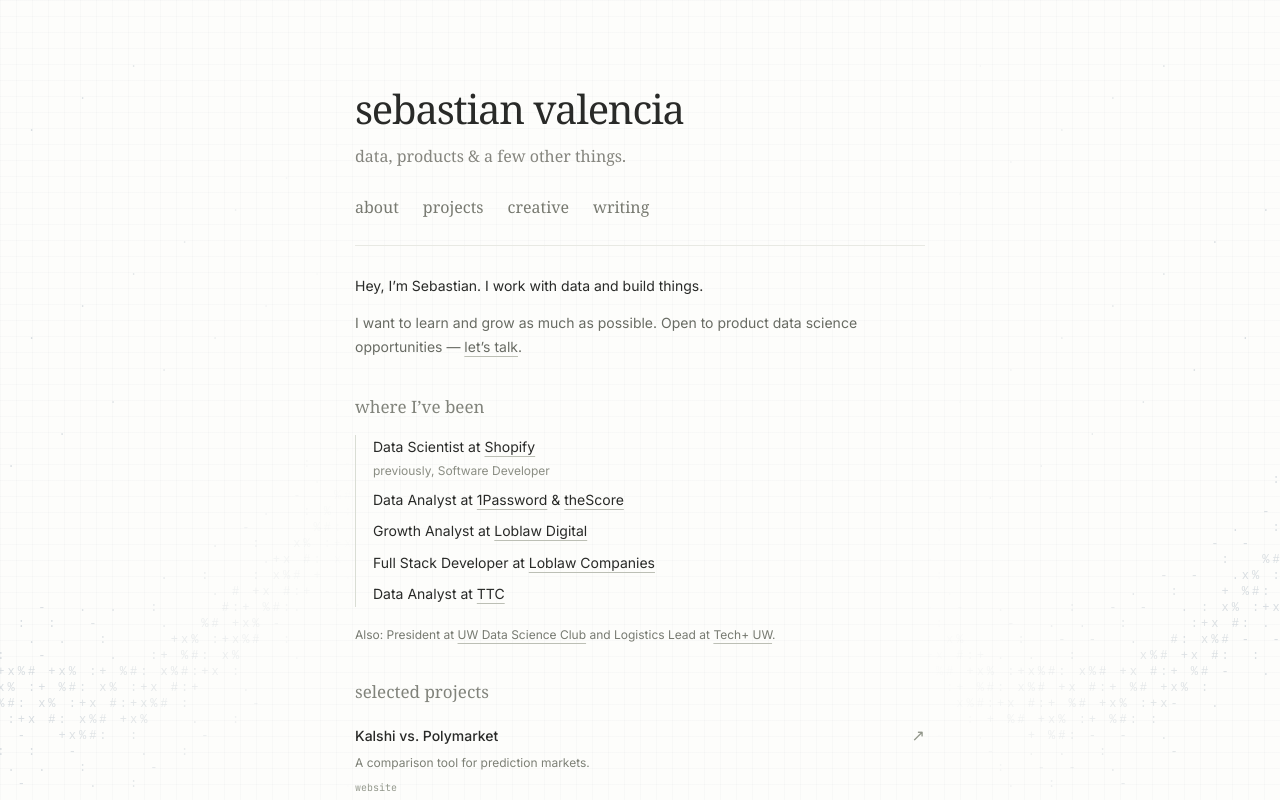
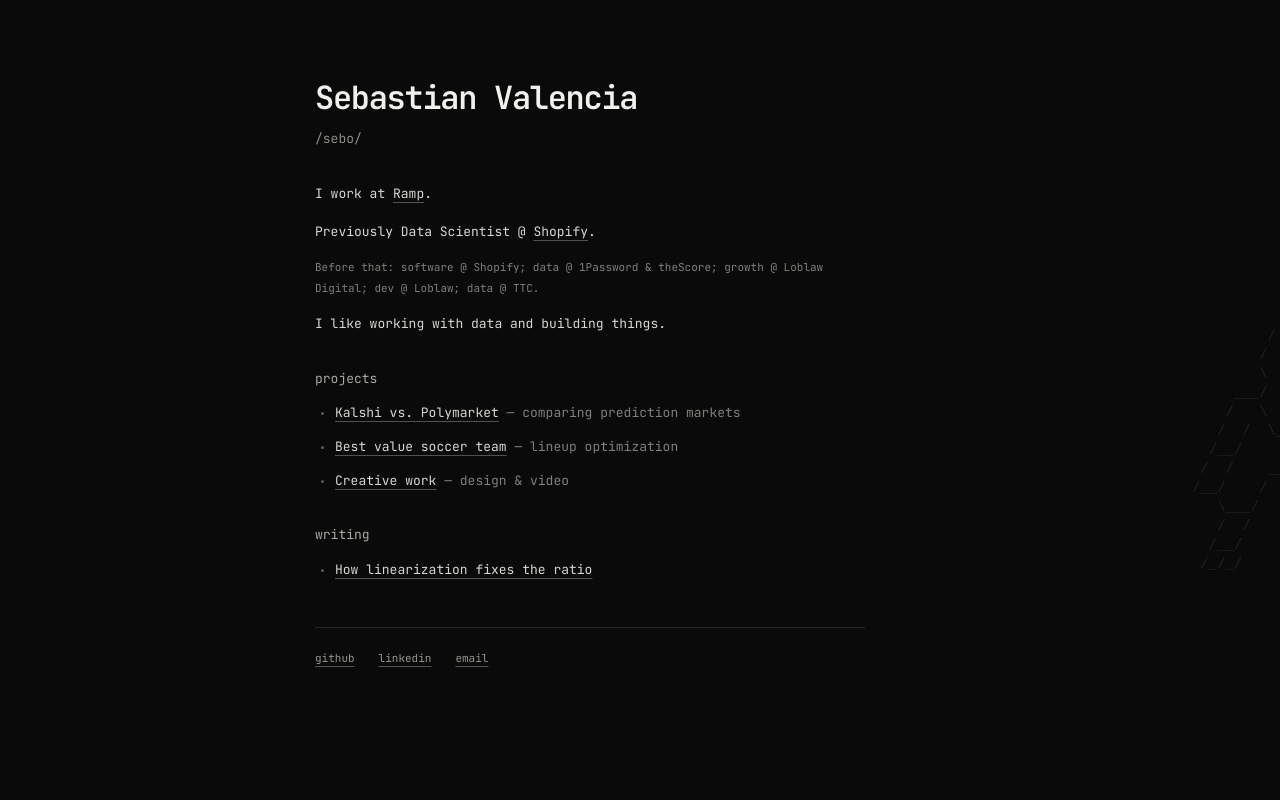
Before and after one commit to svalenci13/portfolio, a Next.js app: page / in a window 1280 px wide. Shown: the top 800 px of the page. Built offline with nearby package versions, Linux system fonts and the light colour scheme; a web font is replaced by a local one.

Commit message:
Refine to minimal monospace layout with Ramp, writing and ASCII evolution

```diff
--- a/src/app/globals.css
+++ b/src/app/globals.css
@@ -131,34 +131,31 @@
   animation: blink 2s infinite;
 }
 
-/* Homepage: quiet typography and a decorative ASCII field. */
-.portfolio-home { min-height: 100vh; position: relative; isolation: isolate; background: #fdfdfb; color: #292a28; font-size: 14px; line-height: 1.75; }
-.portfolio-content { width: min(100% - 48px, 570px); margin-inline: auto; padding-block: 85px 60px; position: relative; }
-.ascii-background { position: fixed; inset: 0; overflow: hidden; pointer-events: none; z-index: -1; background-image: linear-gradient(#62788a08 1px, transparent 1px), linear-gradient(90deg, #62788a08 1px, transparent 1px); background-size: 16px 16px; }
-.ascii-background pre { position: absolute; top: 5%; left: 50%; transform: translateX(-50%); margin: 0; font: 12px/16px monospace; letter-spacing: 3px; color: #647a91; opacity: .23; mask-image: linear-gradient(90deg, #000 0%, #000 13%, transparent 33%, transparent 67%, #000 87%, #000 100%); }
-.portfolio-header h1 { font-family: Georgia, 'Times New Roman', serif; font-size: clamp(32px, 6vw, 40px); font-weight: 400; letter-spacing: -1.2px; line-height: 1.2; }
-.portfolio-subtitle { margin-top: 9px; color: #85857e; font-family: Georgia, serif; font-size: 16px; }
-.portfolio-header nav { display: flex; flex-wrap: wrap; gap: 24px; margin-top: 23px; font-family: Georgia, serif; font-size: 16px; color: #777970; }
-.portfolio-home a { text-underline-offset: 4px; text-decoration-thickness: 1px; transition: color .15s; }
-.portfolio-home a:hover { color: #547088; }
-.portfolio-home a:focus-visible { outline: 2px solid #547088; outline-offset: 5px; border-radius: 1px; }
-.portfolio-intro { border-top: 1px solid #e8e9e3; margin-top: 24px; padding-top: 28px; }
-.portfolio-intro p + p { margin-top: 12px; color: #686b63; }
-.portfolio-intro a, .experience-list a, .portfolio-aside a, .portfolio-footer a { text-decoration: underline; text-decoration-color: #bcbfb5; }
-.portfolio-section { margin-top: 32px; scroll-margin-top: 28px; }
-.portfolio-section h2 { font-family: Georgia, serif; font-size: 17px; font-weight: 400; color: #81837b; margin-bottom: 14px; }
-.experience-list { border-left: 1px solid #d9ddd4; padding-left: 17px; }
-.experience-list p + p { margin-top: 7px; }
-.experience-note { display: block; font-size: 12px; color: #8b8e84; }
-.portfolio-aside { color: #777a71; font-size: 12px; margin-top: 17px; }
-.simple-project { display: block; padding: 15px 0; border-bottom: 1px solid #e8e9e3; }
-.simple-project:first-child { padding-top: 0; }
-.project-title { display: flex; align-items: baseline; justify-content: space-between; gap: 16px; }
-.project-title h3 { font-size: 14px; font-weight: 500; }
-.project-title > span { color: #91968a; font-size: 16px; }
-.simple-project p { margin-top: 3px; color: #7d8076; font-size: 12px; max-width: 460px; }
-.project-label { display: block; margin-top: 6px; color: #94998d; font-family: var(--font-jetbrains-mono), monospace; font-size: 10px; }
-.portfolio-footer { padding-top: 29px; color: #777b70; font-size: 12px; }
-.portfolio-footer > div { display: flex; gap: 23px; }
-.email-address { display: inline-block; margin-top: 14px; color: #969b8e; }
-@media (max-width: 600px) { .portfolio-content { padding-block: 44px 40px; } .ascii-background pre { opacity: .12; mask-image: linear-gradient(90deg, #000, transparent 25%, transparent 75%, #000); } .portfolio-header nav { gap: 20px; } }
+
+/* Minimal homepage; all content lives in one reading column. */
+.portfolio-home { position: relative; isolation: isolate; min-height: 100vh; overflow: hidden; background: #0a0a0a; color: #d7d7d2; font-family: var(--font-jetbrains-mono), 'Courier New', monospace; font-size: 13px; line-height: 1.9; }
+.portfolio-content { position: relative; width: min(100% - 48px, 650px); margin: 0 auto; padding: 76px 0 88px; }
+.portfolio-home h1 { font: inherit; font-size: clamp(25px, 5vw, 32px); font-weight: 600; line-height: 1.35; letter-spacing: -1.3px; color: #f0f0ec; }
+.nickname { margin-top: 8px; font-size: 13px; color: #8c8d87; }
+.intro { margin-top: 30px; max-width: 560px; }
+.intro p + p { margin-top: 13px; }
+.portfolio-home .muted { color: #7e807b; }
+.earlier { font-size: 11px; line-height: 1.9; max-width: 520px; }
+.portfolio-home a { text-decoration: underline; text-decoration-color: #50534d; text-underline-offset: 4px; transition: color .2s, text-decoration-color .2s; }
+.portfolio-home a:hover { color: #fff; text-decoration-color: #c6c9bf; }
+.portfolio-home a:focus-visible { outline: 1px solid #c6c9bf; outline-offset: 5px; }
+.portfolio-section { margin-top: 30px; max-width: 600px; }
+.portfolio-section h2 { font: inherit; color: #a8aba1; margin-bottom: 10px; }
+.portfolio-section ul { list-style: disc; padding-left: 19px; }
+.portfolio-section li { padding-left: 1px; margin-top: 9px; }
+.portfolio-section li::marker { color: #595e53; font-size: 9px; }
+.portfolio-footer { display: flex; flex-wrap: wrap; gap: 24px; margin-top: 44px; padding-top: 20px; border-top: 1px solid #242622; font-size: 11px; color: #92978b; max-width: 550px; }
+.ascii-evolution { position: absolute; z-index: -1; inset: 0; pointer-events: none; user-select: none; overflow: hidden; }
+.evolution-stage { position: absolute; right: max(-80px, calc((100vw - 1450px) / 2)); top: 270px; margin: 0; font: 14px/19px 'Courier New', monospace; color: #737d6c; opacity: 0; animation: digivolve 48s infinite; white-space: pre; }
+.evolution-0 { animation-delay: 0s; }
+.evolution-1 { animation-delay: -32s; }
+.evolution-2 { animation-delay: -16s; }
+@keyframes digivolve { 0%, 29% { opacity: .2; } 32%, 97% { opacity: 0; } 100% { opacity: .2; } }
+@media (max-width: 1050px) { .evolution-stage { right: -180px; color: #454b40; } }
+@media (max-width: 600px) { .portfolio-content { padding-top: 42px; } .portfolio-home { font-size: 12px; } .portfolio-section li { margin-top: 13px; } .evolution-stage { top: 330px; right: -230px; font-size: 12px; line-height: 17px; color: #353a31; } }
+@media (prefers-reduced-motion: reduce) { .evolution-stage { animation: none; opacity: 0; } .evolution-2 { opacity: .16; } .portfolio-home a { transition: none; } }
--- a/src/app/page.tsx
+++ b/src/app/page.tsx
@@ -1,66 +1,95 @@
 import Link from "next/link"
 
-const projects = [
-  { title: "Kalshi vs. Polymarket", description: "A comparison tool for prediction markets.", href: "https://www.kalshivspolymarket.com", label: "website" },
-  { title: "Building the best value soccer team", description: "Finding the optimal 11-player lineup within a budget using integer programming.", href: "/projects/soccer-optimization", label: "optimization" },
-  { title: "Lyft Express Drive", description: "A dashboard exploring the health of Lyft’s Express Drive program.", href: "/projects/lyft-express-drive-dashboard", label: "analytics" },
-  { title: "Creative work", description: "Graphic design, logos, and video editing.", href: "/creative-portfolio", label: "design" },
-]
+const evolutions = [String.raw`
+                   __
+                __/  \__
+              /   o     \
+             /       ___/
+             \  ___  /
+          ___/      /
+         /   \    /\
+        /  /  \__/  \
+       /__/          \__
+      /  /    __      __\
+     /__/    /  \    /
+        \___/    \__/
+        /  /      \ \
+       /__/        \_\
+      /_/_/        \_\_\
+`, String.raw`
+                      /\    /\
+                  ___/  \__/  \
+                _/   /\        \___
+               /    /  \   o       \
+              /____/    \      ____/
+                  /      \____/
+             ____/   /\      \
+            /  /    /  \      \___
+           /__/    /    \      ___/>
+          /  /    /      \    /
+     ____/  /    /        \__/\
+    /      /    /             \
+   /______/    /   ___         \
+          \___/   /   \    ___/
+            /    /     \   \
+          _/____/       \___\
+         /_/_/_/        \_\_\
+`, String.raw`
+             /|                              |\
+            / |           /\  /\             | \
+           /  |       ___/  \/  \__          |  \
+          / / |      /  /\  __     \___      | \ \
+         / /| |     /__/  \[__] o      \     | |\ \
+        / / | |         /  \      ____/      | | \ \
+       /_/  | |     ___/ /\  \____/          | |  \_\
+            | |   _/###\/  \     \___        | |
+            | | _/####/    /      /==\___    | |
+            | |/####/    _/      /========\__| |
+            | /###/    _/   ___  \=========/  |
+            |/###/   _/    /   \  \______/|   |
+           /####/___/     /     \       / |___|
+          /####/  /     _/       \     /
+         /____/__/   __/     /\   \___/\
+         /==/       /      /  \        \
+        /==/       /      /    \        \____
+       /==/    ___/      /      \           _\
+      /__/    /   \____/        \____   __/
+             /____/                 /___\
+            /_/_/_/                /_/_/_/
+`]
 
-// Deterministic, decorative character field. No animation or client-side work.
-function AsciiBackground() {
-  const rows = Array.from({ length: 64 }, (_, y) =>
-    Array.from({ length: 160 }, (_, x) => {
-      const wave = Math.sin(x * .065) * 10 + 31
-      const distance = Math.abs(y - wave)
-      const grain = (x * 73 + y * 31) % 101
-      if (distance < 2.2 && grain > 25) return ":+x%#"[(x + y) % 5]
-      if (distance < 6 && grain > 78) return ".:-"[(x + y) % 3]
-      return grain > 98 ? "." : " "
-    }).join("")
-  ).join("\n")
-  return <div className="ascii-background" aria-hidden="true"><pre>{rows}</pre></div>
+function AsciiEvolution() {
+  return <div className="ascii-evolution" aria-hidden="true">{evolutions.map((art, i) => <pre key={i} className={`evolution-stage evolution-${i}`}>{art}</pre>)}</div>
 }
 
 export default function Home() {
   return (
     <div className="portfolio-home">
-      <AsciiBackground />
-      <main className="portfolio-content" id="about">
-        <header className="portfolio-header">
-          <h1>sebastian valencia</h1>
-          <p className="portfolio-subtitle">data, products & a few other things.</p>
-          <nav aria-label="Main navigation">
-            <a href="#about">about</a><a href="#projects">projects</a><Link href="/creative-portfolio">creative</Link><Link href="/blog">writing</Link>
-          </nav>
-        </header>
-        <section className="portfolio-intro" aria-label="About me">
-          <p>Hey, I’m Sebastian. I work with data and build things.</p>
-          <p>I want to learn and grow as much as possible. Open to product data science opportunities — <a href="https://linkedin.com/in/svalenci" target="_blank" rel="noreferrer">let’s talk</a>.</p>
+      <AsciiEvolution />
+      <main className="portfolio-content">
+        <header><h1>Sebastian Valencia</h1><p className="nickname">/sebo/</p></header>
+        <section className="intro" aria-label="About">
+          <p>I work at <a href="https://ramp.com" target="_blank" rel="noreferrer">Ramp</a>.</p>
+          <p>Previously Data Scientist @ <a href="https://www.shopify.com" target="_blank" rel="noreferrer">Shopify</a>.</p>
+          <p className="muted earlier">Before that: software @ Shopify; data @ 1Password &amp; theScore; growth @ Loblaw Digital; dev @ Loblaw; data @ TTC.</p>
+          <p>I like working with data and building things.</p>
         </section>
-        <section className="portfolio-section" aria-labelledby="experience-heading">
-          <h2 id="experience-heading">where I’ve been</h2>
-          <div className="experience-list">
-            <p>Data Scientist at <a href="https://www.shopify.com" target="_blank" rel="noreferrer">Shopify</a><span className="experience-note">previously, Software Developer</span></p>
-            <p>Data Analyst at <a href="https://1password.com" target="_blank" rel="noreferrer">1Password</a> & <a href="https://www.thescore.com" target="_blank" rel="noreferrer">theScore</a></p>
-            <p>Growth Analyst at <a href="https://www.loblawdigital.co" target="_blank" rel="noreferrer">Loblaw Digital</a></p>
-            <p>Full Stack Developer at <a href="https://www.loblaw.ca" target="_blank" rel="noreferrer">Loblaw Companies</a></p>
-            <p>Data Analyst at <a href="https://www.ttc.ca" target="_blank" rel="noreferrer">TTC</a></p>
-          </div>
-          <p className="portfolio-aside">Also: President at <a href="https://www.uwdatascience.ca" target="_blank" rel="noreferrer">UW Data Science Club</a> and Logistics Lead at <a href="https://www.techplusuw.com" target="_blank" rel="noreferrer">Tech+ UW</a>.</p>
+        <section className="portfolio-section" aria-labelledby="projects-heading">
+          <h2 id="projects-heading">projects</h2>
+          <ul>
+            <li><a href="https://www.kalshivspolymarket.com" target="_blank" rel="noreferrer">Kalshi vs. Polymarket</a><span className="muted"> — comparing prediction markets</span></li>
+            <li><Link href="/projects/soccer-optimization">Best value soccer team</Link><span className="muted"> — lineup optimization</span></li>
+            <li><Link href="/creative-portfolio">Creative work</Link><span className="muted"> — design &amp; video</span></li>
+          </ul>
         </section>
-        <section className="portfolio-section" id="projects" aria-labelledby="projects-heading">
-          <h2 id="projects-heading">selected projects</h2>
-          <div className="simple-projects">
-            {projects.map(project => <Link className="simple-project" key={project.href} href={project.href} target={project.href.startsWith("http") ? "_blank" : undefined} rel={project.href.startsWith("http") ? "noreferrer" : undefined}>
-              <div className="project-title"><h3>{project.title}</h3><span aria-hidden="true">↗</span></div>
-              <p>{project.description}</p><span className="project-label">{project.label}</span>
-            </Link>)}
-          </div>
+        <section className="portfolio-section" aria-labelledby="writing-heading">
+          <h2 id="writing-heading">writing</h2>
+          <ul><li><a href="https://1sebstack.substack.com/p/how-linearization-fixes-the-ratio" target="_blank" rel="noreferrer">How linearization fixes the ratio</a></li></ul>
         </section>
         <footer className="portfolio-footer">
-          <div><a href="https://github.com/svalenci13" target="_blank" rel="noreferrer">github</a><a href="https://linkedin.com/in/svalenci" target="_blank" rel="noreferrer">linkedin</a><a href="mailto:svalenci@uwaterloo.ca">email</a></div>
-          <a className="email-address" href="mailto:svalenci@uwaterloo.ca">svalenci@uwaterloo.ca</a>
+          <a href="https://github.com/svalenci13" target="_blank" rel="noreferrer">github</a>
+          <a href="https://linkedin.com/in/svalenci" target="_blank" rel="noreferrer">linkedin</a>
+          <a href="mailto:svalenci@uwaterloo.ca">email</a>
         </footer>
       </main>
     </div>
```
